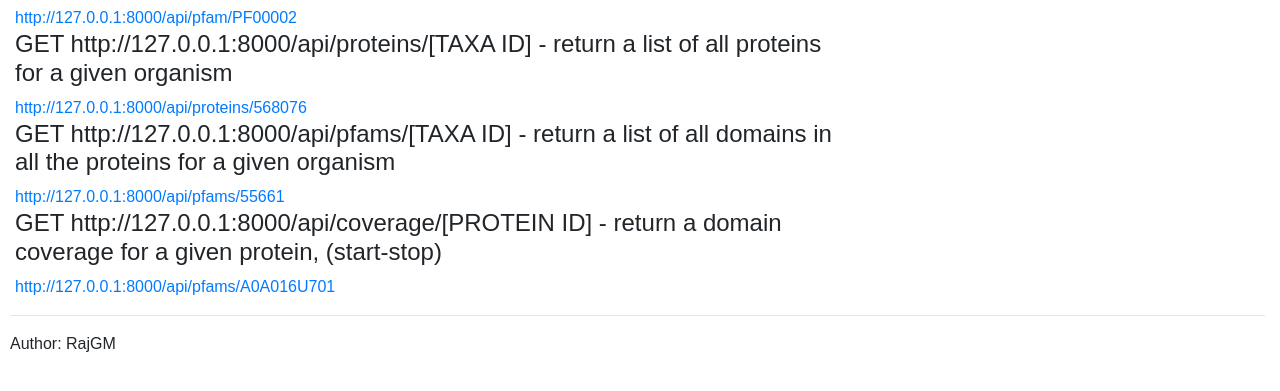
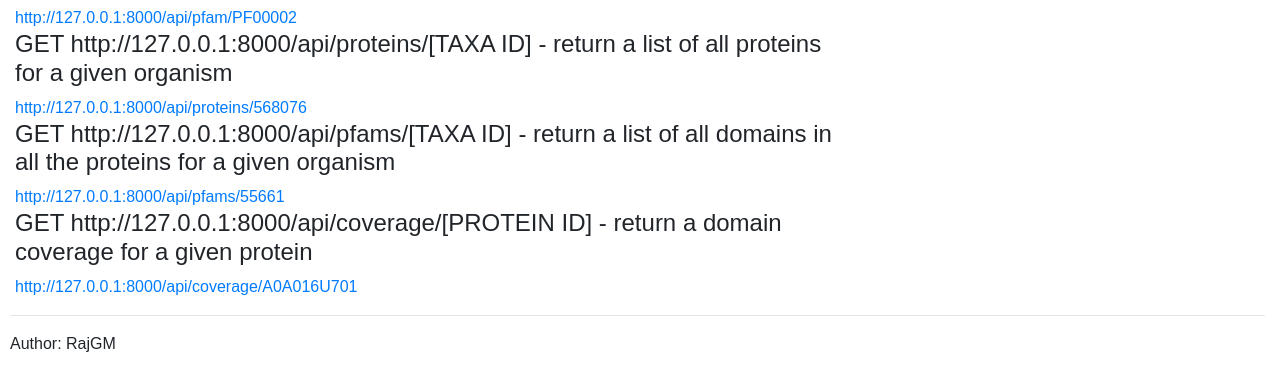
Before and after one commit to RajGM/geneDjango, a Django app: page / in a window 1280 px wide. Shown: the part 284-675 px from the top of the page. Run offline with Django 4.2, Linux system fonts and the light colour scheme; some libraries are stand-ins or nearby versions.

Commit message:
Bug: typo fixed

```diff
--- a/bioweb/genedata/templates/genedata/index.html
+++ b/bioweb/genedata/templates/genedata/index.html
@@ -32,10 +32,10 @@
 
 <h4>
   GET http://127.0.0.1:8000/api/coverage/[PROTEIN ID] - return a domain coverage
-  for a given protein, (start-stop)
+  for a given protein
 </h4>
 <a href="/api/coverage/A0A016U701"
-  >http://127.0.0.1:8000/api/pfams/A0A016U701</a
+  >http://127.0.0.1:8000/api/coverage/A0A016U701</a
 >
 
 <br />
```
